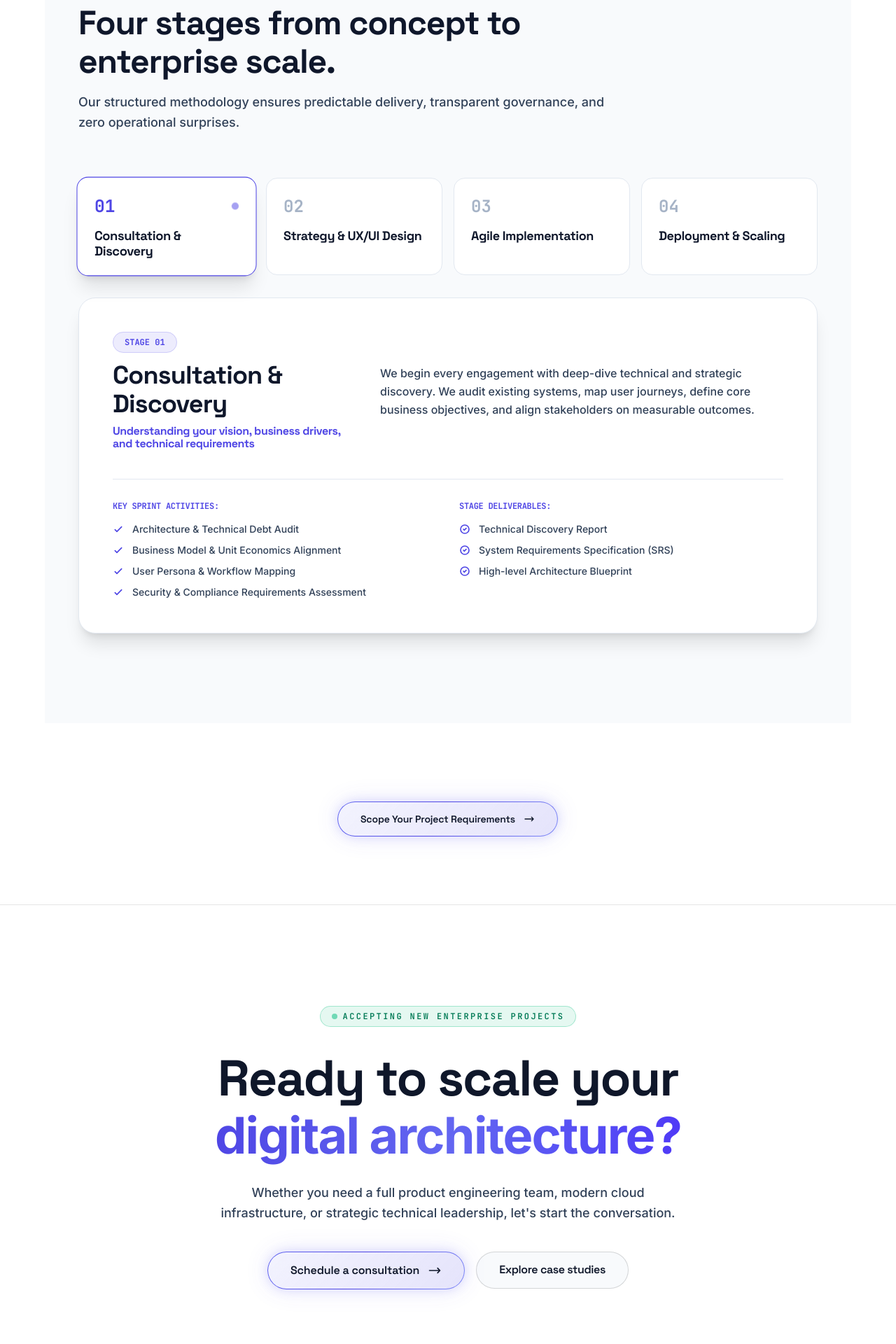
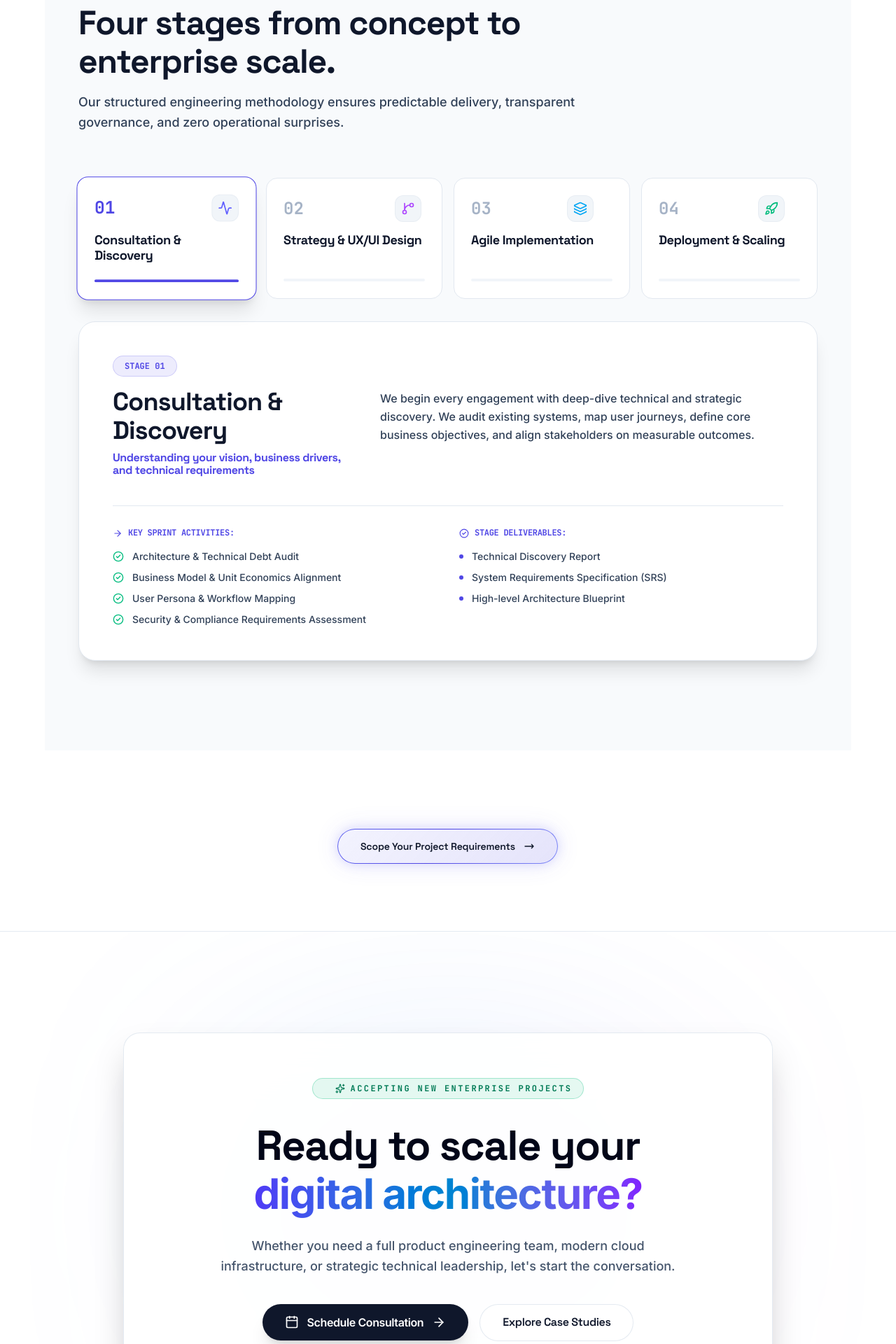
Before and after one commit to kumarbasappa/connectify_website, a Next.js app: page /services in a window 1280 px wide. Shown: the part 6680-8600 px from the top of the page at 70% size. Built offline with nearby package versions, Linux system fonts and the light colour scheme.

Commit message:
feat: upgrade homepage experience across Services Suite, Engineering Stack, Process Architecture, Case Studies, and Final CTA

```diff
--- a/src/components/FinalCta.tsx
+++ b/src/components/FinalCta.tsx
@@ -1,60 +1,53 @@
+"use client";
+
 import Link from "next/link";
+import { ArrowRight, Calendar, Sparkles } from "lucide-react";
 
 export default function FinalCta() {
   return (
-    <section id="start" className="relative overflow-hidden bg-background py-28 lg:py-36 border-t border-black/10 dark:border-white/10">
-      {/* Radial Indigo & Electric Glow Overlay */}
-      <div
-        aria-hidden="true"
-        className="pointer-events-none absolute inset-0 -z-10"
-        style={{
-          backgroundImage:
-            "radial-gradient(45rem 35rem at 50% 50%, rgba(99, 102, 241, 0.18), rgba(79, 70, 229, 0.06) 50%, transparent 80%)",
-        }}
-      />
+    <section id="start" className="relative overflow-hidden bg-background py-28 lg:py-36 border-t border-slate-200/90 dark:border-white/10">
+      {/* Deep Ambient Indigo & Electric Glow Backdrop */}
+      <div className="absolute top-1/2 left-1/2 -translate-x-1/2 -translate-y-1/2 w-[600px] h-[350px] bg-gradient-to-r from-indigo-500/20 via-sky-500/15 to-purple-500/20 rounded-full blur-[140px] pointer-events-none" />
 
-      <div className="relative mx-auto w-full max-w-4xl px-6 text-center lg:px-12">
-        {/* Eyebrow Badge - Glowing Cyan/Teal Accent */}
-        <span className="inline-flex items-center gap-2 rounded-full border border-emerald-500/30 bg-emerald-500/10 px-4 py-1.5 font-mono text-xs font-semibold uppercase tracking-[0.2em] text-emerald-700 dark:border-cyan-500/30 dark:bg-cyan-950/50 dark:text-cyan-400">
-          <span className="h-2 w-2 rounded-full bg-emerald-500 dark:bg-cyan-400 animate-pulse" />
+      <div className="relative mx-auto w-full max-w-5xl px-6 lg:px-12">
+        <div className="relative rounded-3xl border border-slate-200/90 bg-white/90 p-8 sm:p-12 lg:p-16 text-center shadow-2xl backdrop-blur-2xl dark:border-white/10 dark:bg-slate-900/80">
+          {/* Eyebrow Badge */}
+          <span className="inline-flex items-center gap-2 rounded-full border border-emerald-500/30 bg-emerald-500/10 px-4 py-1.5 font-mono text-xs font-bold uppercase tracking-[0.2em] text-emerald-700 dark:border-cyan-500/30 dark:bg-cyan-950/50 dark:text-cyan-400">
+            <span className="h-2 w-2 rounded-full bg-emerald-500 dark:bg-cyan-400 animate-ping" />
+            <Sparkles className="w-3.5 h-3.5" />
             ACCEPTING NEW ENTERPRISE PROJECTS
           </span>
 
-        {/* Section Heading - High Contrast White to Indigo Gradient */}
-        <h2 className="mt-8 font-display text-4xl font-extrabold tracking-tight text-foreground sm:text-6xl lg:text-7xl lg:leading-[1.05]">
+          {/* Main Heading */}
+          <h2 className="mt-8 font-display text-4xl font-extrabold tracking-tight text-slate-950 sm:text-6xl lg:text-6xl lg:leading-[1.1] dark:text-white">
             Ready to scale your <br />
-          <span className="bg-gradient-to-r from-brand via-electric to-indigo-600 bg-clip-text text-transparent dark:from-white dark:via-slate-100 dark:to-indigo-300">
+            <span className="bg-gradient-to-r from-indigo-600 via-sky-600 to-violet-600 bg-clip-text text-transparent dark:from-white dark:via-slate-100 dark:to-indigo-300">
               digital architecture?
             </span>
           </h2>
 
-        {/* Subheader Paragraph - High Contrast Slate (#CBD5E1 dark / #334155 light) */}
-        <p className="mx-auto mt-6 max-w-2xl font-sans text-base font-medium leading-relaxed text-slate-700 sm:text-lg dark:text-slate-300">
+          {/* Subheader Paragraph */}
+          <p className="mx-auto mt-6 max-w-2xl font-sans text-base font-medium leading-relaxed text-slate-600 sm:text-lg dark:text-slate-300">
             Whether you need a full product engineering team, modern cloud infrastructure, or strategic technical leadership, let&apos;s start the conversation.
           </p>
 
           <div className="mt-10 flex flex-col items-center justify-center gap-4 sm:flex-row">
             <Link
               href="/contact"
-            className="group inline-flex items-center gap-3 rounded-full btn-glow px-8 py-4 font-display text-base font-semibold"
+              className="group inline-flex items-center justify-center gap-3 rounded-full bg-slate-900 text-white hover:bg-slate-800 dark:bg-white dark:text-slate-950 dark:hover:bg-slate-100 px-8 py-4 font-display text-base font-semibold transition-all duration-300 shadow-xl hover:scale-[1.02] w-full sm:w-auto"
             >
-            Schedule a consultation
-            <svg
-              className="h-5 w-5 transition-transform group-hover:translate-x-1"
-              fill="none"
-              viewBox="0 0 24 24"
-              stroke="currentColor"
-              strokeWidth={2}
-            >
-              <path strokeLinecap="round" strokeLinejoin="round" d="M17 8l4 4m0 0l-4 4m4-4H3" />
-            </svg>
+              <Calendar className="w-5 h-5" />
+              <span>Schedule Consultation</span>
+              <ArrowRight className="h-5 w-5 transition-transform group-hover:translate-x-1" />
             </Link>
+
             <Link
               href="/case-studies"
-            className="inline-flex items-center gap-2 rounded-full border border-black/15 bg-surface px-8 py-4 font-display text-base font-semibold text-foreground transition-all hover:border-brand/40 dark:border-white/15 dark:bg-white/5"
+              className="inline-flex items-center justify-center gap-2 rounded-full border border-slate-200/90 bg-white/80 px-8 py-4 font-display text-base font-semibold text-slate-900 transition-all hover:bg-white dark:border-white/15 dark:bg-white/5 dark:text-white dark:hover:bg-white/10 w-full sm:w-auto"
             >
-            Explore case studies
+              Explore Case Studies
             </Link>
+          </div>
         </div>
       </div>
     </section>
--- a/src/components/ProcessTimeline.tsx
+++ b/src/components/ProcessTimeline.tsx
@@ -1,28 +1,38 @@
 "use client";
 
 import { useState } from "react";
+import { motion, AnimatePresence } from "framer-motion";
 import { processSteps } from "@/lib/process";
+import { CheckCircle2, ArrowRight, Activity, GitBranch, Layers, Rocket } from "lucide-react";
 
 export default function ProcessTimeline() {
   const [activeStep, setActiveStep] = useState(0);
 
+  const stageIcons = [
+    <Activity key="1" className="w-5 h-5 text-indigo-500" />,
+    <GitBranch key="2" className="w-5 h-5 text-purple-500" />,
+    <Layers key="3" className="w-5 h-5 text-sky-500" />,
+    <Rocket key="4" className="w-5 h-5 text-emerald-500" />,
+  ];
+
   return (
-    <section className="relative bg-surface py-24 lg:py-32 border-t border-black/5 dark:border-white/10">
-      <div className="mx-auto w-full max-w-7xl px-6 lg:px-12">
+    <section className="relative bg-surface py-24 lg:py-32 border-t border-black/5 dark:border-white/10 overflow-hidden">
+      <div className="mx-auto w-full max-w-7xl px-6 lg:px-12 relative z-10">
         <div className="max-w-3xl">
-          <p className="font-mono text-xs font-bold uppercase tracking-[0.25em] text-brand dark:text-amber-400">
-            03 / Process Architecture
+          <p className="font-mono text-xs font-bold uppercase tracking-[0.25em] text-brand dark:text-amber-400 flex items-center gap-2">
+            <GitBranch className="w-3.5 h-3.5" />
+            03 / PROCESS ARCHITECTURE
           </p>
           <h2 className="mt-4 font-display text-3xl font-extrabold tracking-tight text-slate-900 sm:text-5xl dark:text-white">
             Four stages from concept to enterprise scale.
           </h2>
           <p className="font-sans mt-4 text-base font-medium leading-relaxed text-slate-700 sm:text-lg dark:text-slate-300">
-            Our structured methodology ensures predictable delivery, transparent governance, and zero operational surprises.
+            Our structured engineering methodology ensures predictable delivery, transparent governance, and zero operational surprises.
           </p>
         </div>
 
-        {/* Timeline Header Nav (Desktop & Mobile) */}
-        <div className="mt-16 grid grid-cols-2 gap-4 lg:grid-cols-4">
+        {/* Animated Sequential Process Workflow Tabs */}
+        <div className="mt-16 grid grid-cols-1 sm:grid-cols-2 gap-4 lg:grid-cols-4">
           {processSteps.map((step, idx) => {
             const isActive = idx === activeStep;
             return (
@@ -30,12 +40,13 @@ export default function ProcessTimeline() {
                 key={step.stepNumber}
                 type="button"
                 onClick={() => setActiveStep(idx)}
-                className={`relative flex flex-col items-start rounded-2xl border p-6 text-left transition-all duration-300 ease-in-out ${
+                className={`relative flex flex-col justify-between rounded-2xl border p-6 text-left transition-all duration-300 ease-in-out ${
                   isActive
                     ? "border-brand bg-white shadow-xl scale-[1.02] dark:border-amber-400 dark:bg-slate-900/90 dark:shadow-[0_0_25px_rgba(245,158,11,0.25)]"
                     : "border-slate-200 bg-white hover:border-brand/60 dark:border-white/10 dark:bg-slate-900/60 dark:hover:border-amber-400/60"
                 }`}
               >
+                <div>
                   <div className="flex w-full items-center justify-between">
                     <span
                       className={`font-mono text-2xl font-black transition-colors ${
@@ -44,23 +55,42 @@ export default function ProcessTimeline() {
                     >
                       {step.stepNumber}
                     </span>
-                  {isActive && (
-                    <span className="h-2.5 w-2.5 rounded-full bg-brand dark:bg-amber-400 animate-pulse" />
-                  )}
+                    <div className="p-2 rounded-xl bg-slate-100 dark:bg-white/5 border border-slate-200/60 dark:border-white/10">
+                      {stageIcons[idx] || <Activity className="w-5 h-5" />}
+                    </div>
                   </div>
                   <h3 className="font-display mt-4 text-lg font-bold text-slate-900 dark:text-white">
                     {step.title}
                   </h3>
+                </div>
+
+                {/* Animated Active Indicator Progress Bar */}
+                <div className="mt-6 w-full h-1 bg-slate-100 dark:bg-white/10 rounded-full overflow-hidden">
+                  <motion.div
+                    className="h-full bg-brand dark:bg-amber-400"
+                    initial={{ width: "0%" }}
+                    animate={{ width: isActive ? "100%" : "0%" }}
+                    transition={{ duration: 0.4 }}
+                  />
+                </div>
               </button>
             );
           })}
         </div>
 
-        {/* Active Step Inspector Card */}
-        <div className="mt-8 rounded-3xl border border-slate-200 bg-white p-8 shadow-xl transition-all duration-300 hover:border-brand/60 lg:p-12 dark:border-white/10 dark:bg-slate-900/90 dark:hover:border-amber-400/60">
+        {/* Active Stage Inspector Card */}
+        <AnimatePresence mode="wait">
+          <motion.div
+            key={activeStep}
+            initial={{ opacity: 0, y: 15 }}
+            animate={{ opacity: 1, y: 0 }}
+            exit={{ opacity: 0, y: -15 }}
+            transition={{ duration: 0.3 }}
+            className="mt-8 rounded-3xl border border-slate-200 bg-white p-8 shadow-xl transition-all duration-300 hover:border-brand/60 lg:p-12 dark:border-white/10 dark:bg-slate-900/90 dark:hover:border-amber-400/60"
+          >
             <div className="flex flex-col justify-between gap-8 lg:flex-row lg:items-center">
               <div>
-              <span className="rounded-full bg-brand/10 border border-brand/20 px-4 py-1.5 font-mono text-xs font-bold text-brand dark:bg-amber-500/10 dark:border-amber-500/30 dark:text-amber-400">
+                <span className="inline-flex items-center gap-1.5 rounded-full bg-brand/10 border border-brand/20 px-4 py-1.5 font-mono text-xs font-bold text-brand dark:bg-amber-500/10 dark:border-amber-500/30 dark:text-amber-400">
                   STAGE {processSteps[activeStep].stepNumber}
                 </span>
                 <h3 className="mt-4 font-display text-2xl font-extrabold text-slate-900 sm:text-4xl dark:text-white">
@@ -77,15 +107,14 @@ export default function ProcessTimeline() {
 
             <div className="mt-10 grid gap-8 border-t border-slate-200 pt-8 md:grid-cols-2 dark:border-white/10">
               <div>
-              <h4 className="font-mono text-xs font-bold uppercase tracking-wider text-brand dark:text-amber-400">
+                <h4 className="font-mono text-xs font-bold uppercase tracking-wider text-brand dark:text-amber-400 flex items-center gap-2">
+                  <ArrowRight className="w-3.5 h-3.5" />
                   Key Sprint Activities:
                 </h4>
                 <ul className="mt-4 space-y-2.5">
                   {processSteps[activeStep].activities.map((act, i) => (
                     <li key={i} className="flex items-center gap-3 font-sans text-sm font-medium text-slate-700 dark:text-slate-300">
-                    <svg className="h-4 w-4 text-brand dark:text-amber-400 flex-none" fill="none" viewBox="0 0 24 24" stroke="currentColor" strokeWidth={2.5}>
-                      <path strokeLinecap="round" strokeLinejoin="round" d="M5 13l4 4L19 7" />
-                    </svg>
+                      <CheckCircle2 className="h-4 w-4 text-emerald-500 flex-none" />
                       <span>{act}</span>
                     </li>
                   ))}
@@ -93,22 +122,22 @@ export default function ProcessTimeline() {
               </div>
 
               <div>
-              <h4 className="font-mono text-xs font-bold uppercase tracking-wider text-brand dark:text-amber-400">
+                <h4 className="font-mono text-xs font-bold uppercase tracking-wider text-brand dark:text-amber-400 flex items-center gap-2">
+                  <CheckCircle2 className="w-3.5 h-3.5 text-brand dark:text-amber-400" />
                   Stage Deliverables:
                 </h4>
                 <ul className="mt-4 space-y-2.5">
                   {processSteps[activeStep].deliverables.map((del, i) => (
                     <li key={i} className="flex items-center gap-3 font-sans text-sm font-medium text-slate-700 dark:text-slate-300">
-                    <svg className="h-4 w-4 text-brand dark:text-amber-400 flex-none" fill="none" viewBox="0 0 24 24" stroke="currentColor" strokeWidth={2.5}>
-                      <path strokeLinecap="round" strokeLinejoin="round" d="M9 12l2 2 4-4m6 2a9 9 0 11-18 0 9 9 0 0118 0z" />
-                    </svg>
+                      <span className="h-1.5 w-1.5 rounded-full bg-brand dark:bg-amber-400 shrink-0" />
                       <span>{del}</span>
                     </li>
                   ))}
                 </ul>
               </div>
             </div>
-        </div>
+          </motion.div>
+        </AnimatePresence>
       </div>
     </section>
   );
```
Also changed, not shown: src/components/SelectedWork.tsx (+33 -50 lines), src/components/TechnologyCloud.tsx (+68 -16 lines), src/components/WhatWeBuild.tsx (+53 -51 lines). Lines whose indentation alone changed are shown as unchanged.
